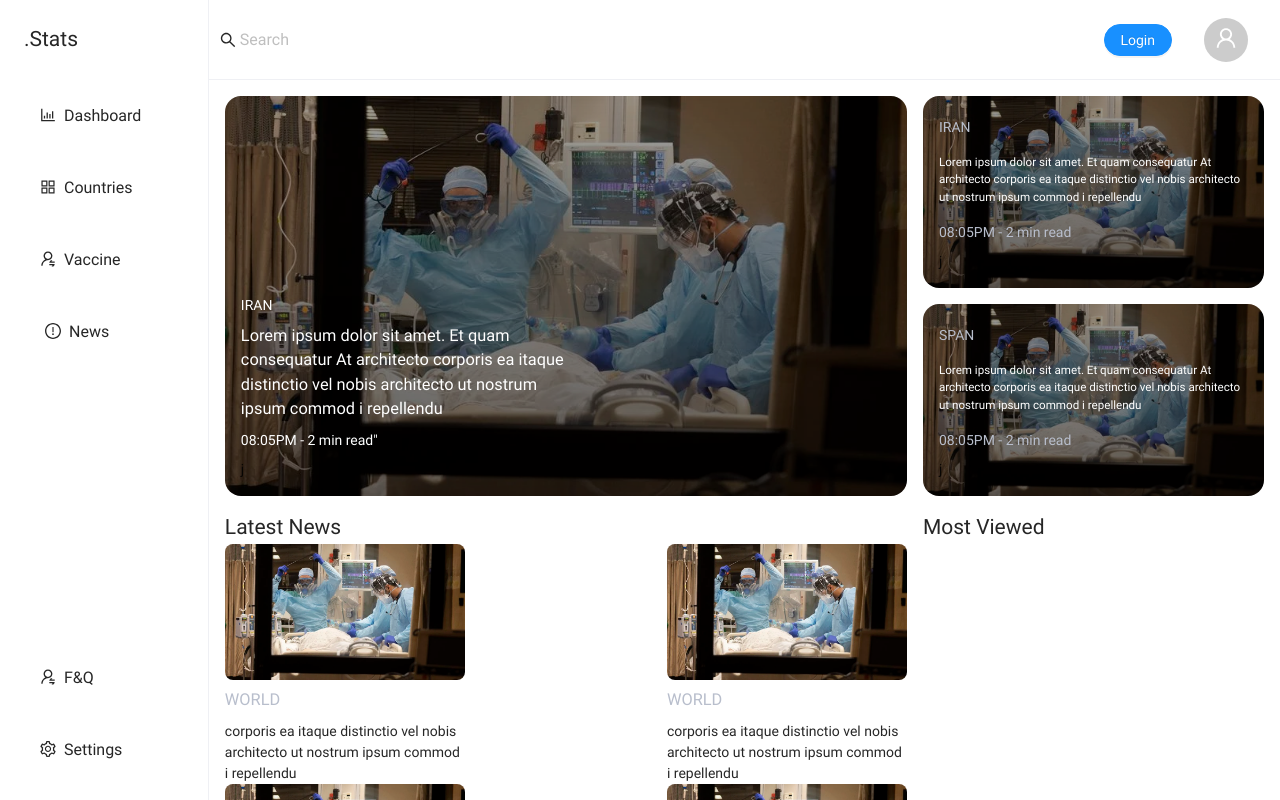
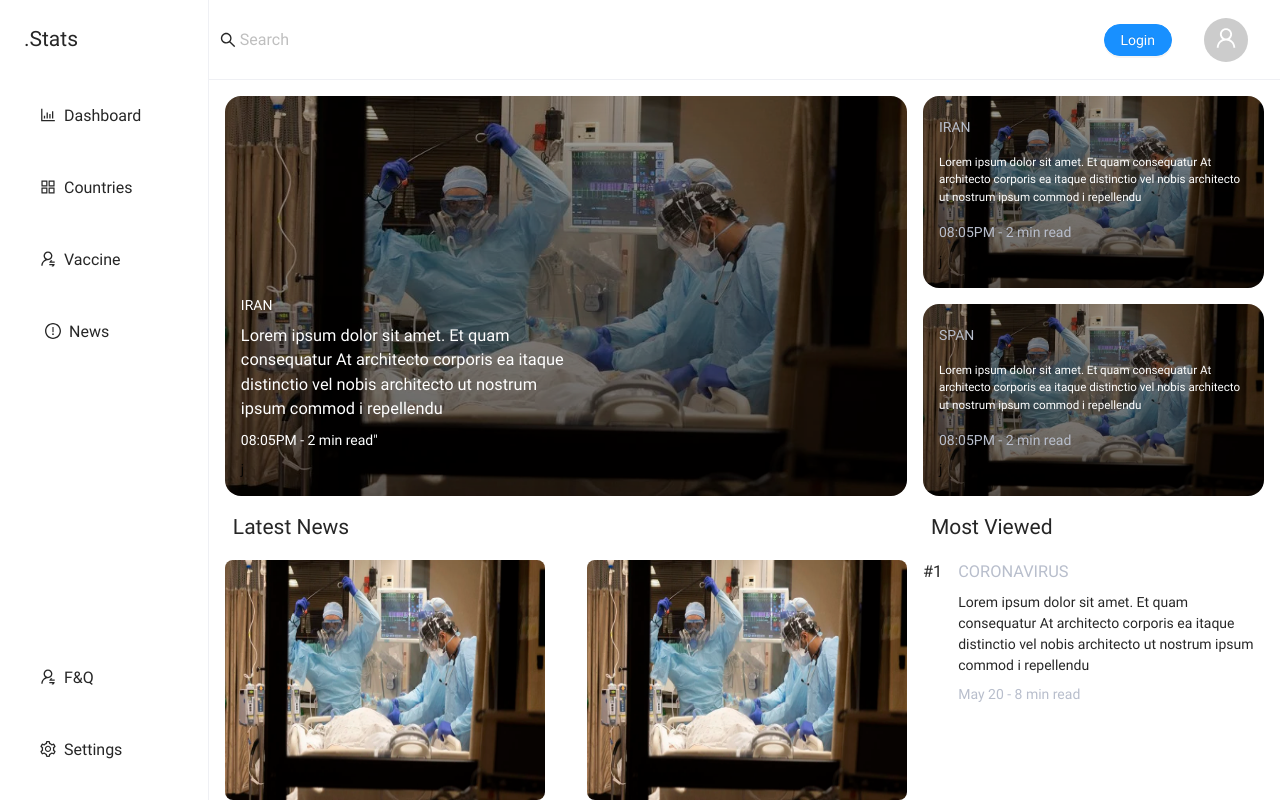
Before and after one commit to PouRiaBG/covid19-panel, a React (Create React App) app: page /news in a window 1280 px wide. Shown: the top 800 px of the page. Built offline with nearby package versions, Linux system fonts and the light colour scheme.

Commit message:
feat(): implement news screen WIP

```diff
--- a/src/Pages/NewsScreen.tsx
+++ b/src/Pages/NewsScreen.tsx
@@ -1,4 +1,4 @@
-import { News } from "../components/News/News/News";
+import { ViewedNews } from "../components/News/ViewedNews/ViewedNews";
 import { NewsHeader } from "../components/News/NewsHeader/NewsHeader";
 import { NewsList } from "../components/News/NewsList/NewsList";
 import styles from "./newsScreen.module.css";
@@ -9,7 +9,7 @@ export function NewsScreen() {
       <NewsHeader />
       <section className={styles.articles}>
         <NewsList />
-        <News />
+        <ViewedNews />
       </section>
     </div>
   );
--- a/src/Pages/newsScreen.module.css
+++ b/src/Pages/newsScreen.module.css
@@ -4,5 +4,6 @@
 }
 .articles {
   display: flex;
-  margin-top: 1rem;
+  max-height: calc(100vh - 30rem);
+  overflow-y: auto;
 }
--- a/src/components/News/News/News.tsx
+++ /dev/null
@@ -1,8 +0,0 @@
-import styles from "./news.module.css";
-export function News() {
-  return (
-    <div className={styles.container}>
-      <h2>Most Viewed</h2>
-    </div>
-  );
-}
--- a/src/components/News/News/news.module.css
+++ /dev/null
@@ -1,3 +0,0 @@
-.container {
-  flex: 1;
-}
--- a/src/components/News/NewsItem/newsItem.module.css
+++ b/src/components/News/NewsItem/newsItem.module.css
@@ -1,13 +1,13 @@
 .container {
-  width: 15rem;
-  height: 15rem;
+  width: 20rem;
+  max-height: 100%;
   display: flex;
   flex-direction: column;
-  justify-content: space-between;
+  /* justify-content: space-between; */
 }
 .container img {
   max-width: 100%;
-  height: 10rem;
+  height: 15rem;
   border-radius: 0.5rem;
 }
 .container h3 {
--- a/src/components/News/NewsList/newsList.module.css
+++ b/src/components/News/NewsList/newsList.module.css
@@ -1,6 +1,9 @@
 .container {
   flex: 2;
   margin-right: 1rem;
+}
+.container > h2 {
+  margin: 1rem 0.5rem;
 }
 .container article {
   display: flex;
--- /dev/null
+++ b/src/components/News/ViewedNews/NewsCard/NewsCard.tsx
@@ -0,0 +1,20 @@
+import styles from "./newsCard.module.css";
+interface IProps {
+  number: number;
+  title: string;
+  content: string;
+  time: string;
+}
+export function NewsCard(props: IProps) {
+  const { number, title, content, time } = props;
+  return (
+    <div className={styles.container}>
+      <h3>#{number}</h3>
+      <div className={styles.content}>
+        <h3>{title}</h3>
+        <p>{content}</p>
+        <h4>{time}</h4>
+      </div>
+    </div>
+  );
+}
--- /dev/null
+++ b/src/components/News/ViewedNews/NewsCard/newsCard.module.css
@@ -0,0 +1,23 @@
+.container {
+  display: flex;
+  width: 100%;
+  height: 10rem;
+}
+.container > h3 {
+  width: 2rem;
+}
+
+.content {
+  margin-left: 1rem;
+}
+
+.content h3 {
+  color: #b8becc;
+}
+
+.content h4 {
+  color: #b8becc;
+}
+.content p {
+  margin: 0.5rem 0rem;
+}
--- /dev/null
+++ b/src/components/News/ViewedNews/ViewedNews.tsx
@@ -0,0 +1,17 @@
+import styles from "./news.module.css";
+import { NewsCard } from "./NewsCard/NewsCard";
+export function ViewedNews() {
+  return (
+    <div className={styles.container}>
+      <h2>Most Viewed</h2>
+      <NewsCard
+        title="CORONAVIRUS"
+        content="
+        Lorem ipsum dolor sit amet. Et quam consequatur At architecto corporis ea itaque distinctio vel nobis architecto ut nostrum ipsum commod i repellendu
+      "
+        time="May 20 - 8 min read"
+        number={1}
+      />
+    </div>
+  );
+}
--- /dev/null
+++ b/src/components/News/ViewedNews/news.module.css
@@ -0,0 +1,6 @@
+.container {
+  flex: 1;
+}
+.container > h2 {
+  margin: 1rem 0.5rem;
+}
--- a/src/index.css
+++ b/src/index.css
@@ -40,6 +40,7 @@ body {
 body,
 html {
   /* height: 100%; */
+  overflow: hidden;
   scroll-behavior: smooth;
 }
 html {
```
